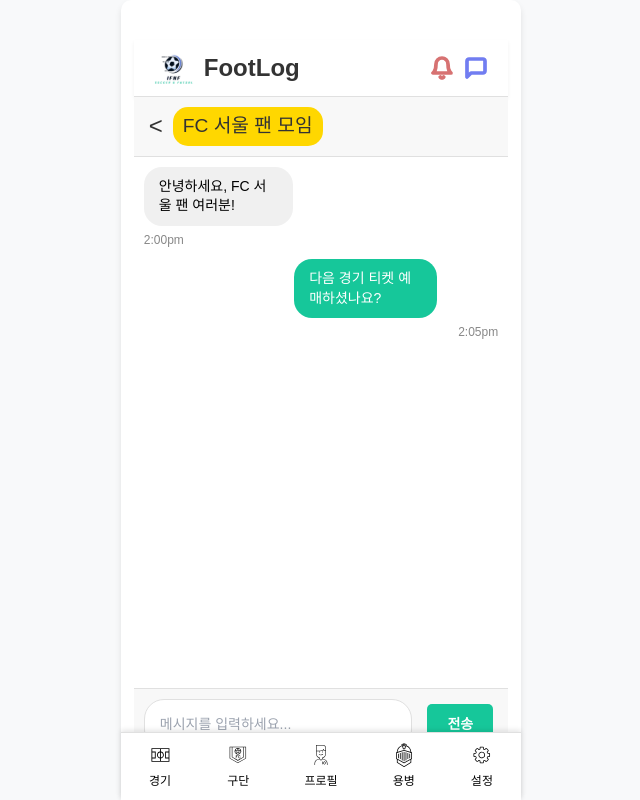
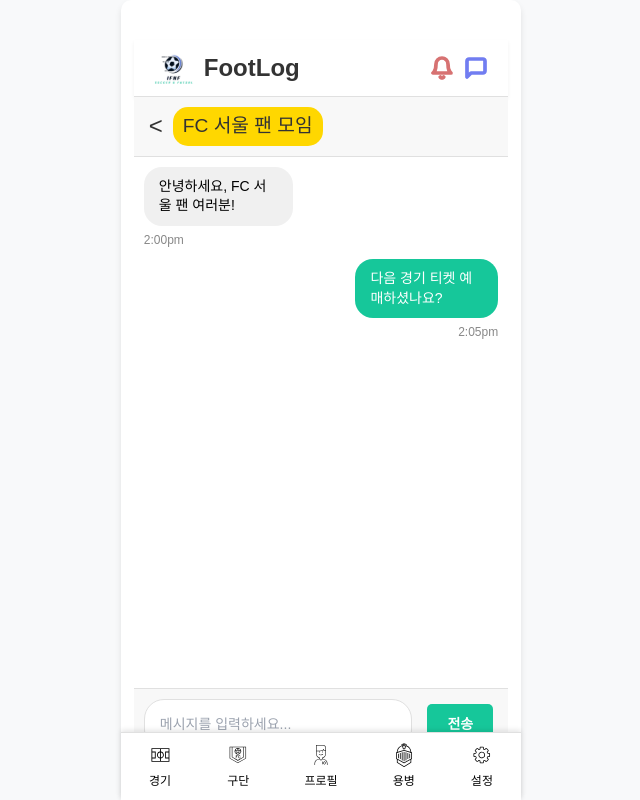
Before and after one commit to yourfootmyfoot/Footlog-FrontEnd, a React (Vite) app: page /chat/1 in a window 1280 px wide. Shown: the whole page, without its empty margins (319-959 px from the left). Built offline with nearby package versions, Linux system fonts and the light colour scheme.

Commit message:
Feat: ChatBubble 말풍선이 좌우로 일정하게 붙어있도록 수정

```diff
--- a/src/components/ui/ChatBubble.jsx
+++ b/src/components/ui/ChatBubble.jsx
@@ -4,6 +4,7 @@ const BubbleWrapper = styled.div`
   display: flex;
   justify-content: ${props => props.isSent ? 'flex-end' : 'flex-start'};
   margin-bottom: 10px;
+  width: 100%;
 `;
 
 const Bubble = styled.div`
@@ -13,8 +14,10 @@ const Bubble = styled.div`
   font-size: 14px;
   line-height: 1.4;
   word-wrap: break-word;
+  white-space: pre-wrap;  // 이 줄을 추가
   background-color: ${props => props.isSent ? '#16C79A' : '#F0F0F0'};
   color: ${props => props.isSent ? 'white' : 'black'};
+  align-self: ${props => props.isSent ? 'flex-end' : 'flex-start'};
 `;
 
 const Time = styled.span`
```
